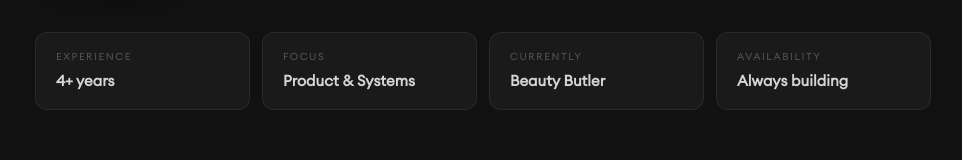
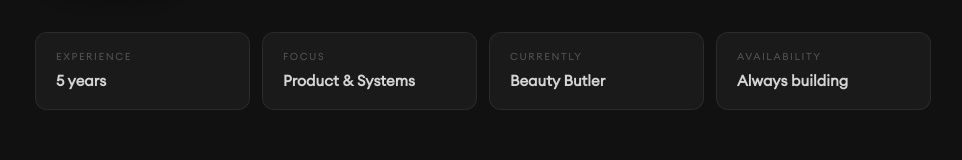
Before and after one commit to somkenemuscle/Portfolio, a Next.js app: page /about in a window 1280 px wide. Shown: the part 438-598 px from the top of the page, without its empty margins (157-1119 px from the left). Built offline with nearby package versions, Linux system fonts and the light colour scheme.

Commit message:
Add Years Of Experience

```diff
--- a/components/shared/AboutHero.tsx
+++ b/components/shared/AboutHero.tsx
@@ -11,7 +11,7 @@
 })
 
 const stats = [
-  { label: 'Experience',   value: '4+ years'    },
+  { label: 'Experience',   value: '5 years'    },
   { label: 'Focus',        value: 'Product & Systems'  },
   { label: 'Currently',    value: 'Beauty Butler'    },
   { label: 'Availability', value: 'Always building'},
```
